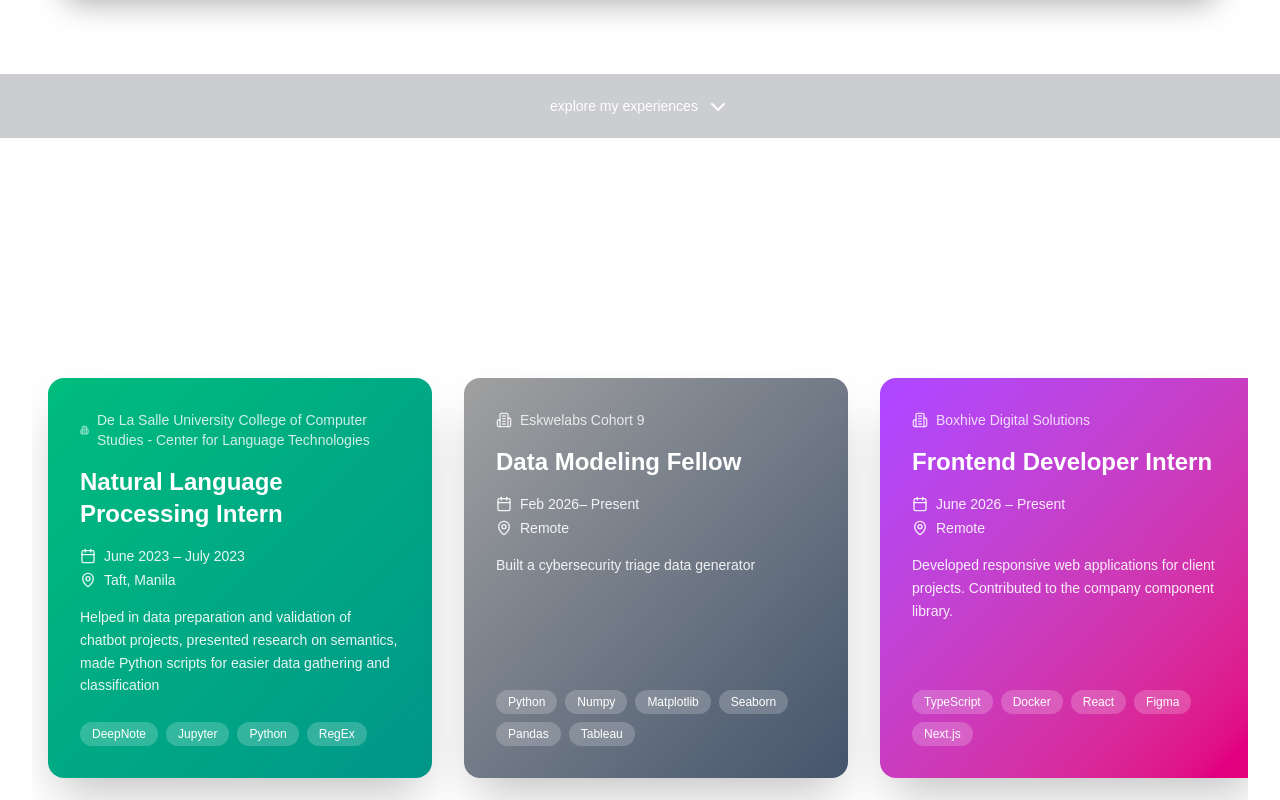
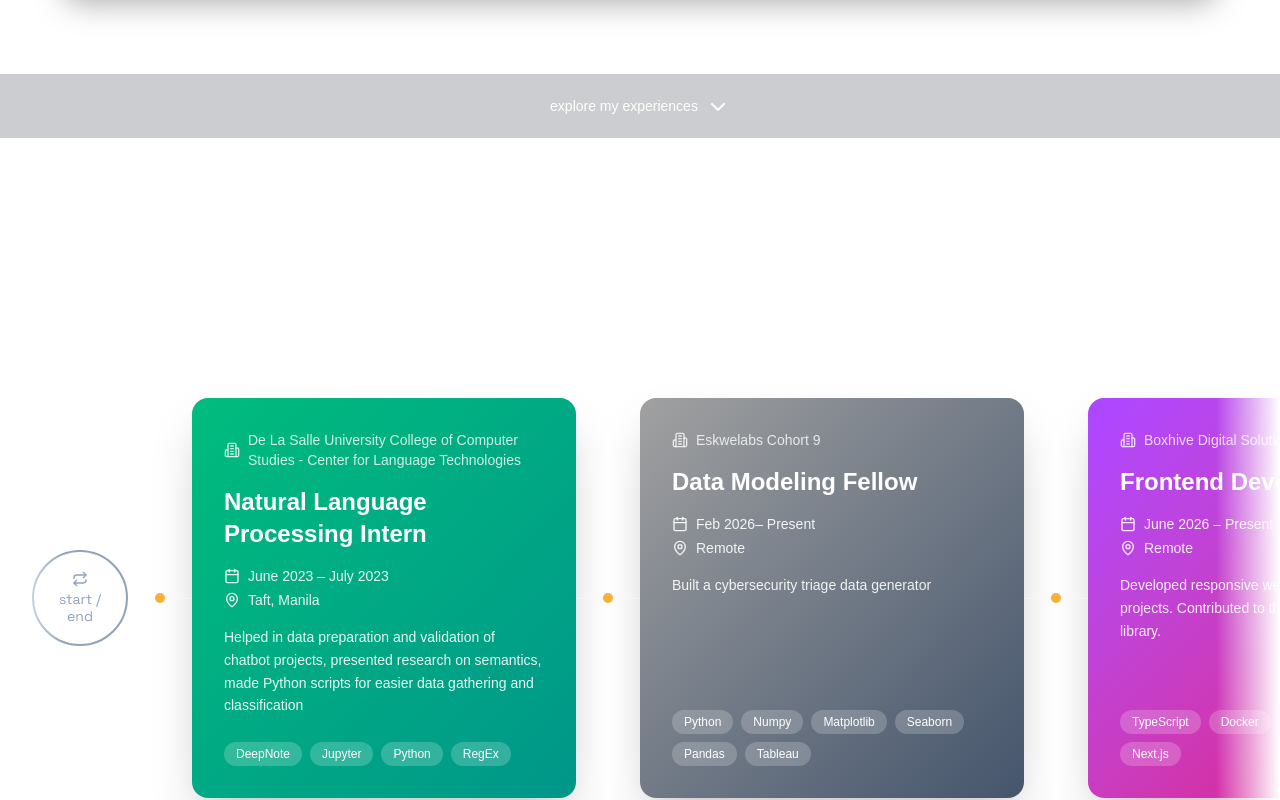
Before and after one commit to wiishiwaashi/wishi-projects, a Next.js app: page / in a window 1280 px wide. Shown: the part 3000-3800 px from the top of the page. Built offline with nearby package versions, Linux system fonts and the light colour scheme.

Commit message:
style: change experience carousel

```diff
--- a/app/page.tsx
+++ b/app/page.tsx
@@ -9,8 +9,12 @@
   Building2,
   Calendar,
   MapPin,
-  Globe
+  Globe,
+  ChevronRight,
+  Repeat,
 } from "lucide-react";
+
+import { Fragment } from "react";
 
 import Typewriter from "@/components/Typewriter";
 import SpaceBackground from "@/components/SpaceBackground";
@@ -343,34 +347,133 @@
 }
 
 function Experiences() {
+  const COPIES = 5;
+  const scrollerRef = useRef<HTMLDivElement>(null);
+  const drag = useRef({ active: false, startX: 0, startLeft: 0 });
+
+  useEffect(() => {
+    const el = scrollerRef.current;
+    if (!el) return;
+
+    // Start on the 2nd copy so there is room to scroll both ways
+    el.scrollLeft = el.scrollWidth / COPIES - 32;
+
+    const onScroll = () => {
+      const setWidth = el.scrollWidth / COPIES;
+      let delta = 0;
+      if (el.scrollLeft < setWidth * 0.5) delta = setWidth;
+      else if (el.scrollLeft >= setWidth * 1.5) delta = -setWidth;
+      if (delta !== 0) {
+        el.scrollLeft += delta;
+        drag.current.startLeft += delta; // keep an in-progress drag consistent
+      }
+    };
+
+    el.addEventListener("scroll", onScroll, { passive: true });
+    return () => el.removeEventListener("scroll", onScroll);
+  }, []);
+
+  // Click-and-drag for mouse users (trackpad and touch already scroll sideways)
+  const onPointerDown = (e: React.PointerEvent<HTMLDivElement>) => {
+    const el = scrollerRef.current;
+    if (!el || e.pointerType !== "mouse") return;
+    drag.current = {
+      active: true,
+      startX: e.clientX,
+      startLeft: el.scrollLeft,
+    };
+    el.setPointerCapture(e.pointerId);
+  };
+  const onPointerMove = (e: React.PointerEvent<HTMLDivElement>) => {
+    const el = scrollerRef.current;
+    if (!el || !drag.current.active) return;
+    el.scrollLeft = drag.current.startLeft - (e.clientX - drag.current.startX);
+  };
+  const endDrag = () => {
+    drag.current.active = false;
+  };
+
   return (
-    <section id="experiences" className="min-h-[92vh] py-20 px-8 backdrop-blur-none">
-      <div className="max-w-7xl mx-auto">
+    <section id="experiences" className="min-h-[92vh] py-20">
+      <div className="max-w-7xl mx-auto px-8">
         <FadeIn className="mb-12 text-center">
-          <h2 className="text-5xl text-white mb-4 font-space-grotesk font-bold">My Journey</h2>
-          <p className="text-white text-lg">Scroll to explore my experiences</p>
+          <h2 className="text-5xl text-white mb-4 font-space-grotesk font-bold">
+            My Journey
+          </h2>
+          <p className="text-white text-lg">
+            Drag or scroll sideways. It loops.
+          </p>
         </FadeIn>
-        <div className="overflow-x-auto pb-8" style={{ scrollbarWidth: "thin" }}>
-          <div className="flex gap-8 min-w-max px-4 py-8 -my-6 pt-15 -mt-10">
-            {experiences.map((e, i) => (
-              <FadeIn key={e.company} delay={i * 100}>
-                <div className={`w-96 h-[400px] rounded-2xl bg-gradient-to-br ${e.color} shadow-2xl hover:scale-105 transition-transform duration-300 p-8 text-white flex flex-col justify-between`}>
+      </div>
+
+      <div
+        ref={scrollerRef}
+        onPointerDown={onPointerDown}
+        onPointerMove={onPointerMove}
+        onPointerUp={endDrag}
+        onPointerCancel={endDrag}
+        className="w-full overflow-x-auto cursor-grab active:cursor-grabbing select-none [scrollbar-width:none] [&::-webkit-scrollbar]:hidden [mask-image:linear-gradient(to_right,transparent,black_5%,black_95%,transparent)]"
+      >
+        <div className="flex items-center w-max py-10">
+          {Array.from({ length: COPIES }, (_, copy) => (
+            <div
+              key={copy}
+              className="flex flex-none items-center"
+              aria-hidden={copy !== 1}
+            >
+              {/* Start / end marker: one per lap */}
+              <div className="flex-none w-24 h-24 rounded-full border-2 border-slate-400 flex flex-col items-center justify-center text-center font-space-grotesk text-sm leading-tight text-slate-400">
+                <Repeat className="w-4 h-4 mb-1" />
+                start /<br />
+                end
+              </div>
+
+              {experiences.map((e) => (
+                <div key={e.company} className="contents">
+                  {/* Line + node */}
+                  <div className="relative flex-none h-px w-16 bg-white/25">
+                    <span className="absolute left-1/2 top-1/2 w-2.5 h-2.5 -translate-x-1/2 -translate-y-1/2 rounded-full bg-[#F5B037]" />
+                  </div>
+
+                  {/* Card */}
+                  <div
+                    className={`flex-none w-96 h-[400px] rounded-2xl bg-gradient-to-br ${e.color} shadow-2xl hover:scale-105 transition-transform duration-300 p-8 text-white flex flex-col justify-between`}
+                  >
                     <div className="space-y-4">
-                    <div className="flex items-center gap-2 text-white/80 text-sm"><Building2 className="w-4 h-4" /> {e.company}</div>
+                      <div className="flex items-center gap-2 text-white/80 text-sm">
+                        <Building2 className="w-4 h-4 shrink-0" /> {e.company}
+                      </div>
                       <h3 className="text-2xl font-bold">{e.role}</h3>
                       <div className="space-y-1 text-sm text-white/90">
-                      <div className="flex items-center gap-2"><Calendar className="w-4 h-4" /> {e.period}</div>
-                      <div className="flex items-center gap-2"><MapPin className="w-4 h-4" /> {e.location}</div>
+                        <div className="flex items-center gap-2">
+                          <Calendar className="w-4 h-4" /> {e.period}
                         </div>
-                    <p className="text-white/90 leading-relaxed text-sm">{e.description}</p>
+                        <div className="flex items-center gap-2">
+                          <MapPin className="w-4 h-4" /> {e.location}
+                        </div>
+                      </div>
+                      <p className="text-white/90 leading-relaxed text-sm">
+                        {e.description}
+                      </p>
                     </div>
                     <div className="flex flex-wrap gap-2 mt-4">
-                    {e.skills.map(s => <span key={s} className="bg-white/20 text-xs px-3 py-1 rounded-full">{s}</span>)}
+                      {e.skills.map((s) => (
+                        <span
+                          key={s}
+                          className="bg-white/20 text-xs px-3 py-1 rounded-full"
+                        >
+                          {s}
+                        </span>
+                      ))}
                     </div>
                   </div>
-              </FadeIn>
+                </div>
               ))}
+
+              {/* Line into the next lap's start marker */}
+              <div className="flex-none h-px w-16 bg-white/25" />
             </div>
+          ))}
         </div>
       </div>
     </section>
```
Lines whose indentation alone changed are shown as unchanged.
